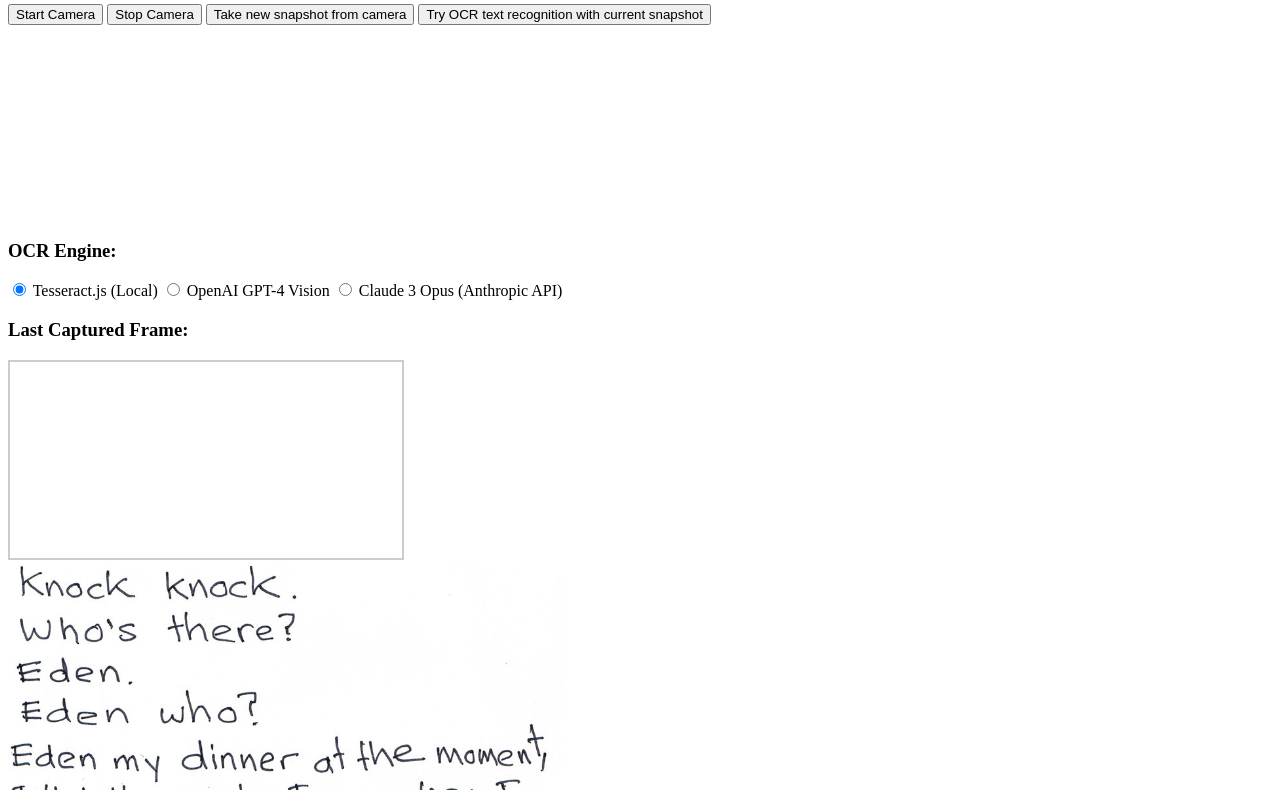
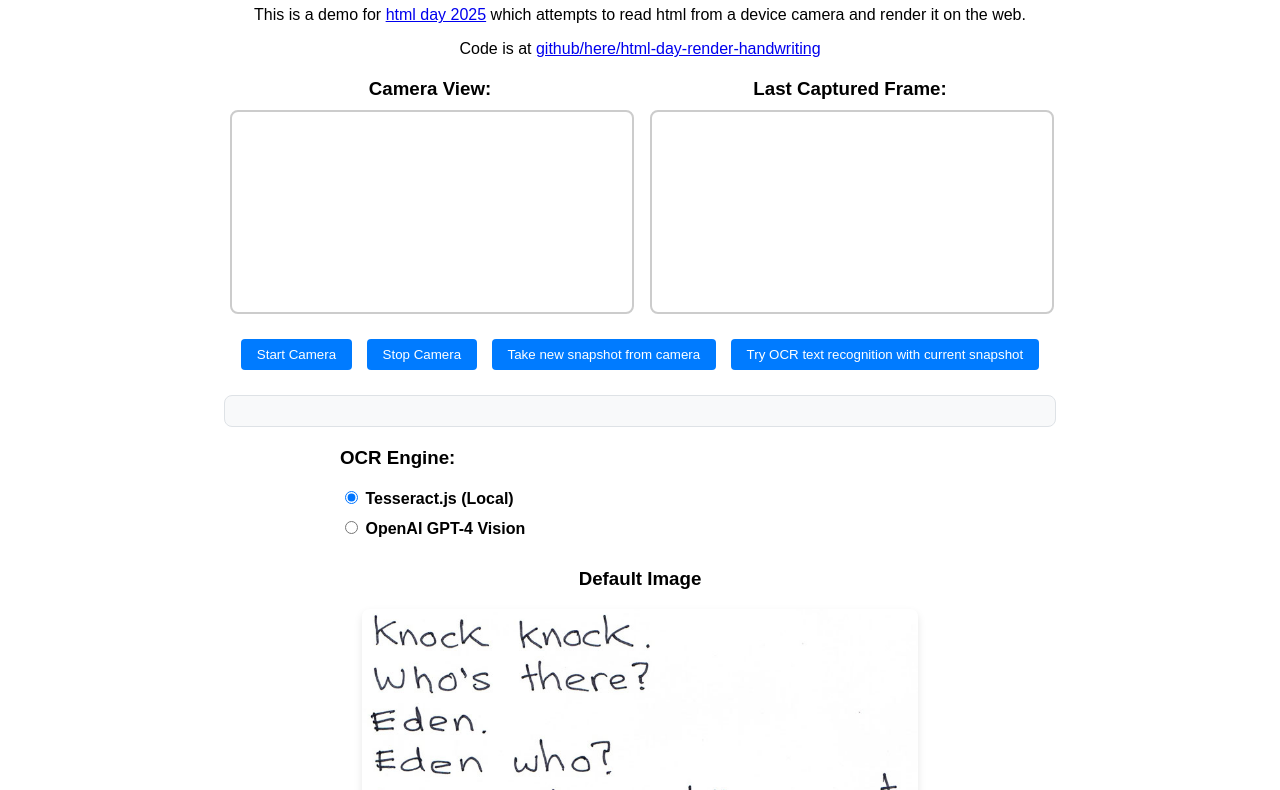
Before and after one commit to here/html-day-render-handwriting, a website: page docs/index.html in a window 1280 px wide. Shown: the part 72-862 px from the top of the page. Drawn offline with Linux system fonts and the light colour scheme.

Commit message:
index styling and working defaults

```diff
--- a/docs/index.html
+++ b/docs/index.html
@@ -1,18 +1,113 @@
 <html>
+  <style>
+    body {
+      text-align: center;
+      font-family: Arial, sans-serif;
+      max-width: 1200px;
+      margin: 0 auto;
+      padding: 20px;
+    }
 
+    .camera-row {
+      display: flex;
+      justify-content: center;
+      align-items: flex-start;
+      gap: 20px;
+      margin: 20px 0;
+    }
+
+    .camera-section, .frame-section {
+      flex: 1;
+      max-width: 400px;
+    }
+
+    .camera-section h3, .frame-section h3 {
+      margin-top: 0;
+      margin-bottom: 10px;
+    }
+
+    #camera-video, #captured-frame {
+      width: auto;
+      height: 200px;
+      border: 2px solid #ccc;
+      border-radius: 8px;
+    }
+
+    button {
+      margin: 5px;
+      padding: 8px 16px;
+      border: none;
+      border-radius: 4px;
+      background-color: #007bff;
+      color: white;
+    }
+
+    button:hover {
+      background-color: #0056b3;
+    }
+
+    #ocr-engine-selection {
+      margin: 20px 0;
+      text-align: left;
+      max-width: 600px;
+      margin-left: auto;
+      margin-right: auto;
+    }
+
+    #log {
+      margin: 20px 0;
+      text-align: left;
+      max-width: 800px;
+      margin-left: auto;
+      margin-right: auto;
+      padding: 15px;
+      background-color: #f8f9fa;
+      border-radius: 8px;
+      border: 1px solid #dee2e6;
+    }
+
+    input[type="text"], input[type="password"] {
+      width: 100%;
+      padding: 8px;
+      margin: 5px 0;
+      border: 1px solid #ccc;
+      border-radius: 4px;
+    }
+
+    label {
+      display: block;
+      margin: 10px 0 5px 0;
+      font-weight: bold;
+    }
+  </style>
+
+  <h1>OCR Text Recognition Demo</h1>
   <p>This is a demo for <a href="https://htmlday.com/2025">html day 2025</a> which attempts to read html from a device camera and render it on the web.</p>
 
   <p>Code is at <a href="https://github.com/here/html-day-render-handwriting">github/here/html-day-render-handwriting</a></p>
 
-  <!-- Camera video element -->
-  <div id="camera-container">
+  <!-- Camera and Frame Row -->
+  <div class="camera-row">
+    <div class="camera-section">
+      <h3>Camera View:</h3>
+      <video id="camera-video" autoplay playsinline muted></video>
+    </div>
+
+    <div class="frame-section">
+      <h3>Last Captured Frame:</h3>
+      <canvas id="captured-frame"></canvas>
+    </div>
+  </div>
+
+  <div>
     <button id="start-camera">Start Camera</button>
     <button id="stop-camera">Stop Camera</button>
     <button id="ocr-camera">Take new snapshot from camera</button>
     <button id="retry-ocr">Try OCR text recognition with current snapshot</button>
-    <br />
-    <video id="camera-video" autoplay playsinline muted height="25%"></video>
   </div>
+
+    <div id="log"></div>
+
 
   <!-- OCR Engine Selection -->
   <div id="ocr-engine-selection">
@@ -23,20 +118,16 @@
     <label>
       <input type="radio" name="ocr-engine" value="openai"> OpenAI GPT-4 Vision
     </label>
-    <label>
+    <label style="display: none;">
       <input type="radio" name="ocr-engine" value="claude"> Claude 3 Opus (Anthropic API)
     </label>
     <div id="openai-config" style="display: none; margin-top: 10px;">
-      <label for="openai-api-key">OpenAI API Key:</label>
+      <label for="openai-api-key">OpenAI API Key (optional):</label>
       <input type="password" id="openai-api-key" placeholder="Enter your OpenAI API key">
       <br>
       <label for="openai-endpoint">Endpoint URL (optional):</label>
       <input type="text" id="openai-endpoint" placeholder="https://api.openai.com (default)">
-      <br>
-      <small style="color: #666;">
-        <strong>Note:</strong> OpenAI API requires credits. API key can be set in UI or as environment variable 'openai_api_key' in Digital Ocean Function.
-        <br><strong>For best results:</strong> Use the Digital Ocean Functions proxy
-      </small>
+
     </div>
     <div id="claude-config" style="display: none; margin-top: 10px;">
       <label for="claude-api-key">Anthropic API Key:</label>
@@ -55,15 +146,11 @@
     </div>
   </div>
 
-    <div id="log"></div>
-
-    <div id="captured-frame-container">
-      <h3>Last Captured Frame:</h3>
-      <canvas id="captured-frame" style="border: 2px solid #ccc; max-width: 100%; height: 25%;"></canvas>
+      <div style="margin: 30px 0;">
+      <h3>Default Image</h3>
+      <img height="300px" id="htmlhandwritten" src="knocknoc2.jpg" style="border-radius: 8px; box-shadow: 0 4px 8px rgba(0,0,0,0.1);">
+      <p>image credit <a href="https://www.johncarr.online/knock-knock-jokes/">johncarr.online/knock-knock-jokes</a></p>
     </div>
-
-  <img height="300px" id="htmlhandwritten" src="knocknoc2.jpg">
-  <p>image credit <a href="https://www.johncarr.online/knock-knock-jokes/">johncarr.online/knock-knock-jokes</a></p>
 
   <p>Start local server with `python3 -m http.server` and view at http://127.0.0.1:8000/</p>
   <p>It uses <a href="https://github.com/naptha/tesseract.js">tesseract.js</a> to perform OCR on the camera frame.</p>
@@ -417,15 +504,6 @@
             return;
           }
 
-          // Check if OCR is already running
-          if (isOCRRunning) {
-            updateLog('OCR is already in progress. Please wait for the current operation to complete.');
-            return;
-          }
-
-          // Set flag to prevent multiple operations
-          isOCRRunning = true;
-
           const selectedEngine = getSelectedOCREngine();
 
           // Check credentials for AI engines
@@ -534,29 +612,15 @@
           } catch (error) {
             console.error('Camera OCR failed:', error);
             updateLog(`Camera OCR failed: ${error.message}`);
-          } finally {
-            // Reset flag to allow new OCR operations
-            isOCRRunning = false;
           }
         }
 
         // Global variable to store the last captured frame
         let lastCapturedFrame = null;
-        // Global flag to prevent multiple OCR operations from running simultaneously
-        let isOCRRunning = false;
 
         // Retry OCR function using the last captured frame
         async function retryOCR() {
           console.log('Retry OCR called');
-
-          // Check if OCR is already running
-          if (isOCRRunning) {
-            updateLog('OCR is already in progress. Please wait for the current operation to complete.');
-            return;
-          }
-
-          // Set flag to prevent multiple operations
-          isOCRRunning = true;
 
           // If no lastCapturedFrame, use the default image
           let imageToProcess;
@@ -675,9 +739,6 @@
               updateLog('This may be due to network issues or firewall blocking Tesseract model downloads.');
               updateLog('Try refreshing the page or check your internet connection.');
             }
-          } finally {
-            // Reset flag to allow new OCR operations
-            isOCRRunning = false;
           }
         }
 
@@ -787,10 +848,18 @@
           document.querySelector('input[value="tesseract"]').checked = true;
           updateOCREngineUI();
 
-          // Set flag to prevent conflicts during initialization
-          isOCRRunning = true;
+          try {
+            // Check if image is properly loaded
+            if (!imageElement.complete || imageElement.naturalWidth === 0) {
+              updateLog('Waiting for image to load completely...');
+              await new Promise((resolve) => {
+                imageElement.onload = resolve;
+                imageElement.onerror = () => {
+                  throw new Error('Failed to load default image');
+                };
+              });
+            }
 
-          try {
             // Create a canvas to draw the default image
             const canvas = document.createElement('canvas');
             const ctx = canvas.getContext('2d');
@@ -816,7 +885,8 @@
             updateLog('📸 Current snapshot: Knock knock joke image');
             updateLog('🔍 Click "Try OCR text recognition" to extract text');
 
-            // Always use Tesseract for initial OCR
+            // Try to perform initial OCR, but don't fail if there are security issues
+            try {
               updateLog('Performing OCR on default image using Tesseract.js...');
 
               // Use Tesseract for default image OCR
@@ -845,15 +915,20 @@
                 });
                 logElement.innerHTML += `</ul>`;
               }
+            } catch (ocrError) {
+              updateLog(`Initial OCR failed: ${ocrError.message}`);
+              updateLog('You can still use the "Try OCR text recognition" button to perform OCR manually.');
+            }
           } catch (error) {
             updateLog(`Default image OCR failed: ${error.message}`);
             if (error.message.includes('NetworkError')) {
               updateLog('This may be due to network issues or firewall blocking Tesseract model downloads.');
               updateLog('Try refreshing the page or check your internet connection.');
+            } else if (error.message.includes('insecure')) {
+              updateLog('This error is likely due to CORS restrictions when loading from a file:// URL.');
+              updateLog('Please serve the page from a web server (e.g., python3 -m http.server) instead of opening the file directly.');
+              updateLog('The OCR will work once the page is served from a proper web server.');
             }
-          } finally {
-            // Reset flag to allow new OCR operations
-            isOCRRunning = false;
           }
         }
 
```
Lines whose indentation alone changed are shown as unchanged.
